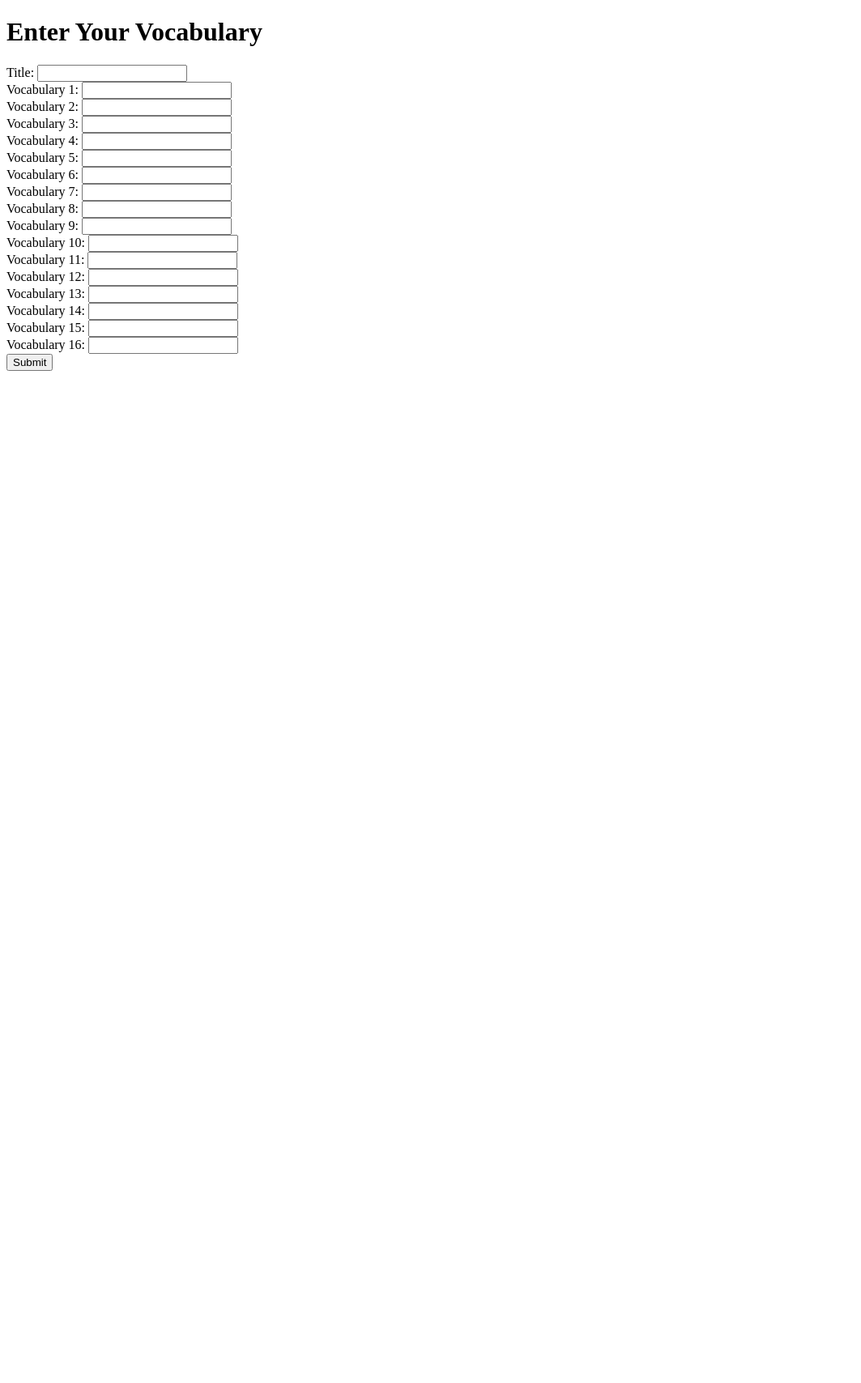
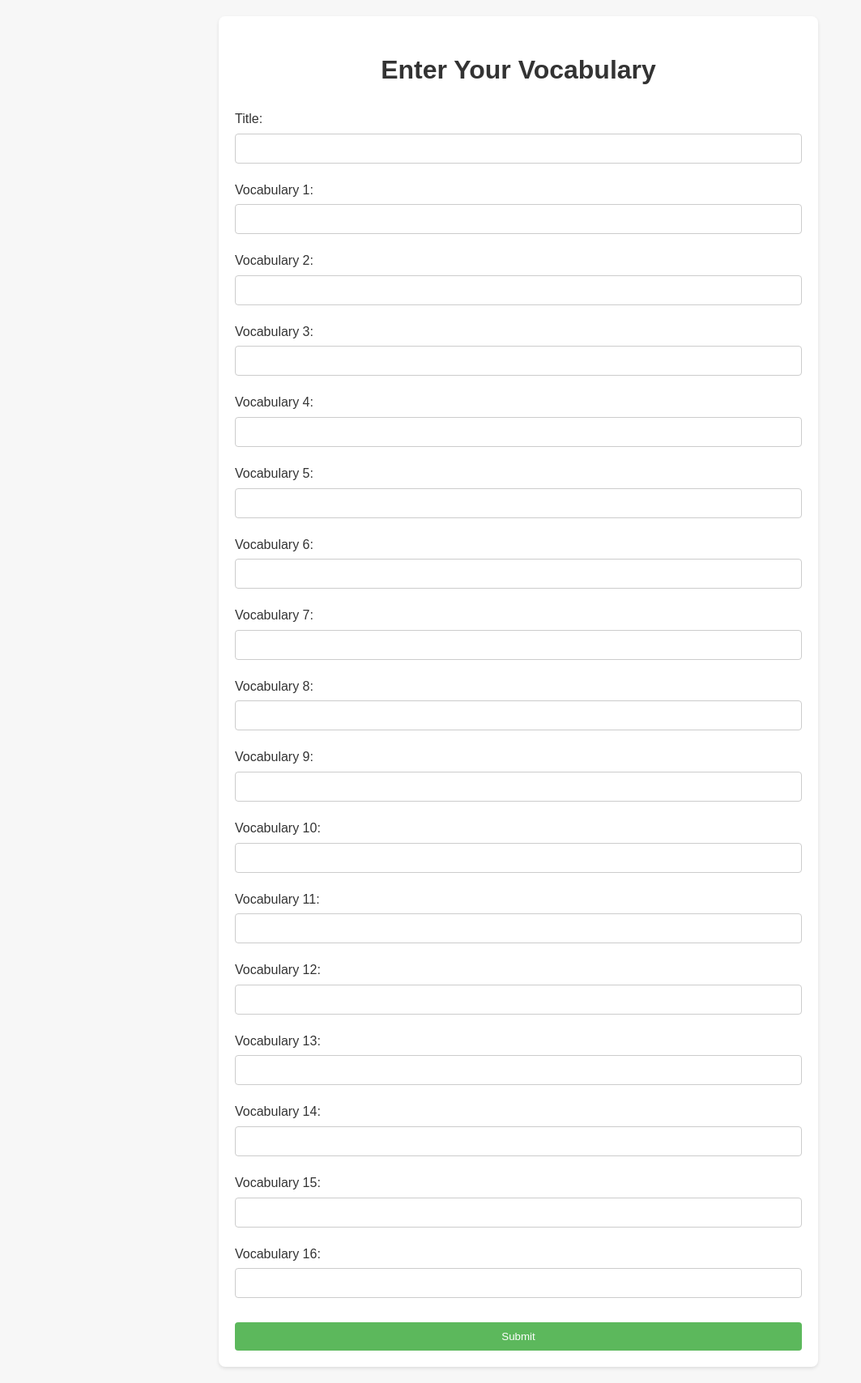
Before and after one commit to Dyson1664/Bamboozle_ESL-game, a Flask app: page / in a window 1280 px wide. Shown: the whole page at 81% size, without its empty margins (0-1063 px from the left). Before the commit the page ends 458 px from the top, so only its background shows below. Run offline with Flask 3, Linux system fonts and the light colour scheme.

```diff
--- a/templates/index.html
+++ b/templates/index.html
@@ -5,6 +5,56 @@
     <meta http-equiv="X-UA-Compatible" content="IE=edge">
     <meta name="viewport" content="width=device-width, initial-scale=1.0">
     <title>Vocabulary Input</title>
+    <style>
+        body {
+            font-family: 'Arial', sans-serif;
+            background-color: #f7f7f7;
+            color: #333;
+            line-height: 1.6;
+            margin: 0;
+            padding: 20px;
+        }
+        .container {
+            max-width: 700px;
+            margin: auto;
+            padding: 20px;
+            background: #fff;
+            border-radius: 8px;
+            box-shadow: 0 2px 4px rgba(0,0,0,0.1);
+        }
+        h1 {
+            text-align: center;
+            color: #333;
+        }
+        form > div {
+            margin-bottom: 10px;
+        }
+        label {
+            display: block;
+            margin-bottom: 5px;
+        }
+        input[type="text"] {
+            width: calc(100% - 22px);
+            padding: 10px;
+            margin-bottom: 10px;
+            border: 1px solid #ccc;
+            border-radius: 4px;
+        }
+        input[type="submit"] {
+            display: block;
+            width: 100%;
+            padding: 10px;
+            border: none;
+            background-color: #5cb85c;
+            color: white;
+            cursor: pointer;
+            border-radius: 4px;
+            margin-top: 20px;
+        }
+        input[type="submit"]:hover {
+            background-color: #4cae4c;
+        }
+    </style>
     <script>
         document.addEventListener('DOMContentLoaded', function () {
             let inputs = Array.from(document.querySelectorAll('input[type="text"]'));
@@ -23,6 +73,7 @@
     </script>
 </head>
 <body>
+    <div class="container">
         <h1>Enter Your Vocabulary</h1>
         <form action="/" method="post">
             <div>
@@ -37,5 +88,6 @@
             {% endfor %}
             <input type="submit" value="Submit">
         </form>
+    </div>
 </body>
 </html>
```
Also changed, not shown: my_selenium.py (+60 -61 lines). Lines whose indentation alone changed are shown as unchanged.
